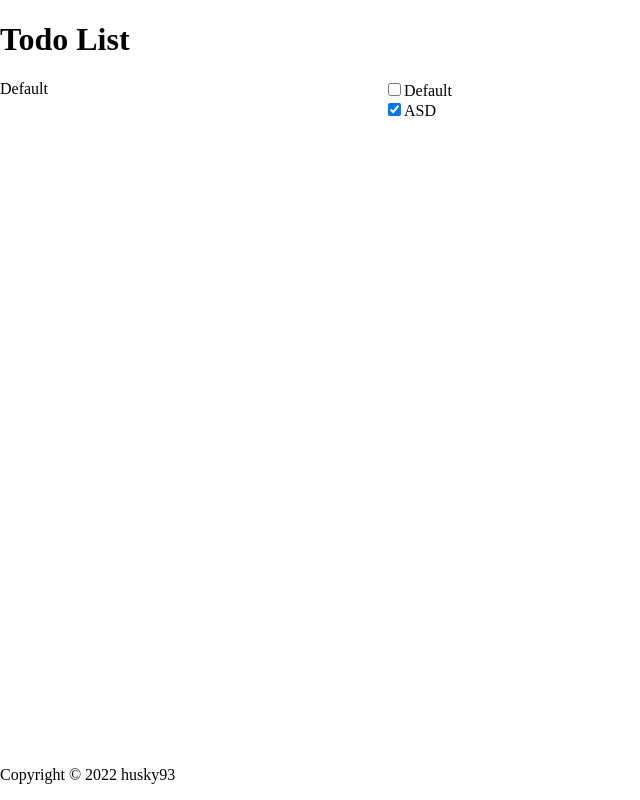
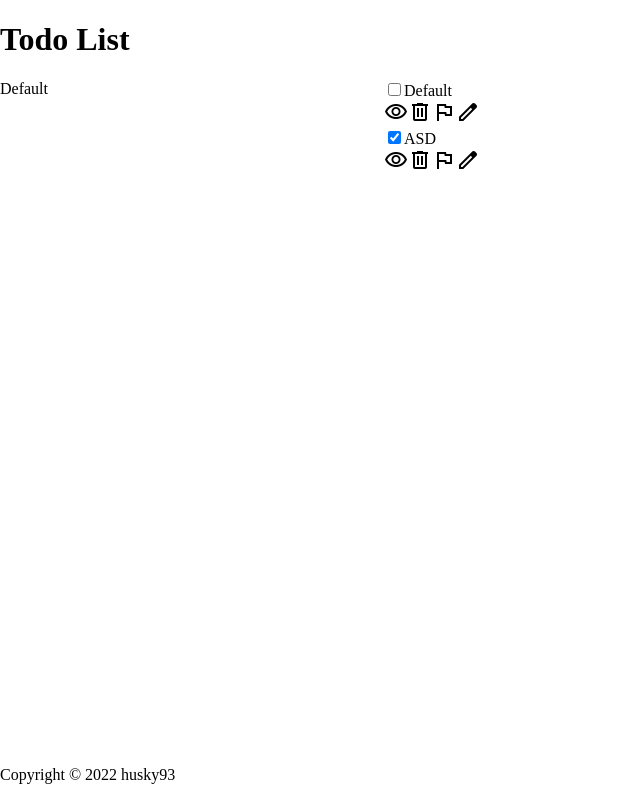
Before and after one commit to husky93/todo-list, a website built with webpack: page dist/index.html in a window 1280 px wide. Shown: the whole page, without its empty margins (0-640 px from the left). Built offline with nearby package versions, Linux system fonts and the light colour scheme.

Commit message:
Create UI for each todo

```diff
--- a/src/modules/ui.js
+++ b/src/modules/ui.js
@@ -3,14 +3,6 @@ import {projectList} from './project';
 const ui = (() => {
     const _main = document.querySelector('main');
     const _mainWrapper = document.querySelector('.wrapper--main');
-
-    const createTemplate = () => {
-        _createHeader();
-        _createFooter();
-        _createMenu();
-        ui.createWrapper(['content'], _mainWrapper, 'div');
-        _renderInitial();
-    };
 
     const _createHeader = () => {
         const body = document.querySelector('body');
@@ -52,11 +44,30 @@ const ui = (() => {
         ui.createWrapper(['project-list'], nav, 'div');
     }
 
+    const _createTodoUi = (id, wrapper) => {
+        const todoUi = ui.createWrapper(['todo-ui'], wrapper, 'div');
+        const details = ui.createLink(['todo-button', 'todo-details'], todoUi, '');
+        const del = ui.createLink(['todo-button', 'todo-detete'], todoUi, '');
+        const priority = ui.createLink(['todo-button', 'todo-priority'], todoUi, '');
+        const edit = ui.createLink(['todo-button', 'todo-edit'], todoUi, '');
+
+        ui.createIcon(['material-symbols-outlined'], details, 'visibility');
+        ui.createIcon(['material-symbols-outlined'], del, 'delete');
+        ui.createIcon(['material-symbols-outlined'], priority, 'flag');
+        ui.createIcon(['material-symbols-outlined'], edit, 'edit');
+
+        details.dataset.id = id;
+        del.dataset.id = id;
+        priority.dataset.id = id;
+        edit.dataset.id = id;
+    }
+
     const _createTodo = (Todo, parent) => {
         const todoWrapper = ui.createWrapper(['container', 'todo'], parent, 'div');
         _createCheckmark(['form-check'], todoWrapper, Todo.title, Todo.isDone);
+        _createTodoUi(Todo.id, todoWrapper);
+
         todoWrapper.dataset.id = Todo.id;
-
     }
 
     const _renderInitial = () => {
@@ -89,6 +100,14 @@ const ui = (() => {
         })
     }
 
+    const createTemplate = () => {
+        _createHeader();
+        _createFooter();
+        _createMenu();
+        ui.createWrapper(['content'], _mainWrapper, 'div');
+        _renderInitial();
+    }
+
     const createHeading = ([...classList], parent, headingTag, text) => {
         const heading = document.createElement(`${headingTag}`);
         classList.forEach(item => heading.classList.add(item));
@@ -103,10 +122,17 @@ const ui = (() => {
         parent.appendChild(para);
     }
 
+    const createIcon = ([...classList], parent, name) => {
+        const icon = document.createElement('span');
+        classList.forEach(item => icon.classList.add(item));
+        icon.textContent = name;
+        parent.appendChild(icon);
+    }
+
     const createLink = ([...classList], parent, text) => {
         const link = document.createElement('a');
         classList.forEach(item => link.classList.add(item));
-        link.textContent = text;
+        link.innerHTML = text;
         parent.appendChild(link);
         return link;
     }
@@ -119,6 +145,7 @@ const ui = (() => {
     }
 
     return {
+        createIcon,
         createLink,
         createTemplate,
         createHeading,
```
Also changed, not shown: dist/index.html.
